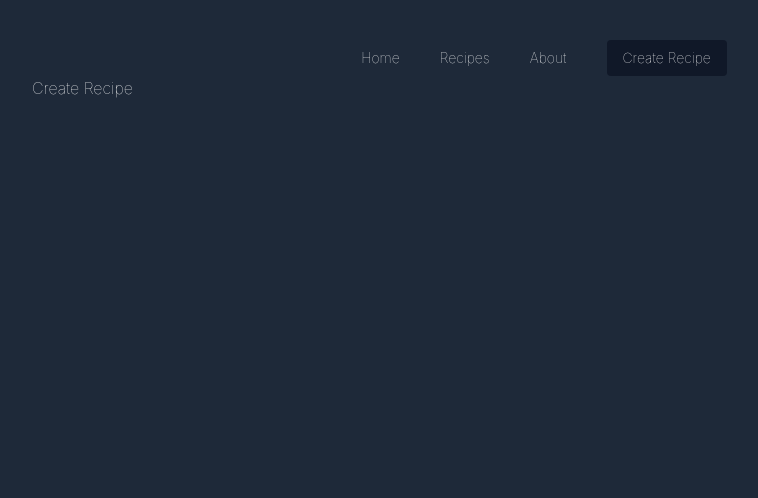
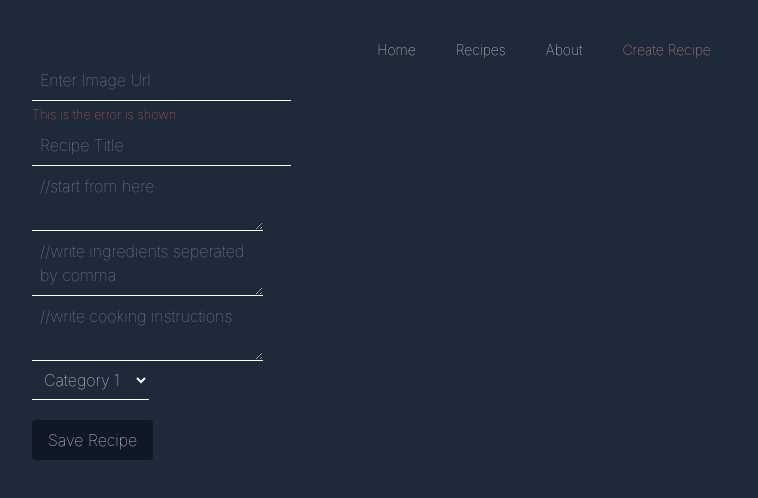
Before and after one commit to AbhishekYadav170/racipe, a React app: page /create-recipe in a window 1280 px wide. Shown: the top 498 px of the page, without its empty margins (96-854 px from the left). Built offline with nearby package versions, Linux system fonts and the light colour scheme; the HTML template or start-up script is replaced by a standard one.

Commit message:
Add react-hook-form for form handling in Create component and update Navbar styling

```diff
--- a/package.json
+++ b/package.json
@@ -14,6 +14,7 @@
     "nanoid": "^6.0.0",
     "react": "^19.2.8",
     "react-dom": "^19.2.8",
+    "react-hook-form": "^7.84.0",
     "react-router-dom": "^7.18.2",
     "react-toastify": "^11.1.0",
     "tailwindcss": "^4.3.3"
--- a/src/components/Navbar.jsx
+++ b/src/components/Navbar.jsx
@@ -34,8 +34,7 @@ const Navbar = () => {
 
 
        <NavLink
-           className={`px-4 py-2 bg-gray-900 rounded ${(e) =>
-            e.isActive ? "text-red-300" : ""}`}
+           className={(e) => (e.isActive ? "text-red-300" : "")}
             to="/create-recipe"
         >
            Create Recipe
--- a/src/pages/Create.jsx
+++ b/src/pages/Create.jsx
@@ -1,11 +1,83 @@
 import React from 'react'
+import { useForm } from 'react-hook-form';
 
 const Create = () => {
-  return (
-    <div>
-      Create Recipe
-    </div>
-  )
+
+    const {register, handleSubmit} = useForm();
+
+    const SubmitHandler = (data) => {
+        console.log(data);
+    };
+
+    return (
+        <form onSubmit={handleSubmit(SubmitHandler)}>
+
+           <input
+                className="block border-b outline-0 p-2"
+                {...register("image")}
+                type="url"
+                 placeholder="Enter Image Url"
+            />
+            <small className="text-red-400">
+                This is the error is shown
+            </small>
+
+
+           <input
+                className="block border-b outline-0 p-2"
+                {...register("title")}
+                 type="text"
+                placeholder="Recipe Title"
+            />
+            {/* <small className="text-red-400">
+                This is the error is shown
+            </small>
+         */}
+
+           <textarea
+                className="block border-b outline-0 p-2"
+                {...register("description")}
+                placeholder="//start from here"
+            ></textarea>
+            {/* <small className="text-red-400">
+                This is the error is shown
+            </small> */}
+
+           <textarea
+                className="block border-b outline-0 p-2"
+                {...register("ingredients")}
+                placeholder="//write ingredients seperated by comma"
+            ></textarea>
+            {/* <small className="text-red-400">
+                This is the error is shown
+            </small> */}
+
+           <textarea
+                className="block border-b outline-0 p-2"
+                {...register("instructions")}
+                placeholder="//write cooking instructions"
+            ></textarea>
+
+
+           <select
+
+                className="block border-b outline-0 p-2"
+                {...register("category")}
+
+            >
+                <option value="cat 1">Category 1</option>
+                <option value="cat 2">Category 2</option>
+                <option value="cat 3">Category 3</option>
+
+            </select>
+
+
+            <button className="mt-5 block bg-gray-900 px-4 py-2 rounded" type="submit">
+                Save Recipe
+            </button>
+
+        </form>
+    )
 }
 
 export default Create
```
Also changed, not shown: 1 other file (tests, documents, lock files or other folders).
